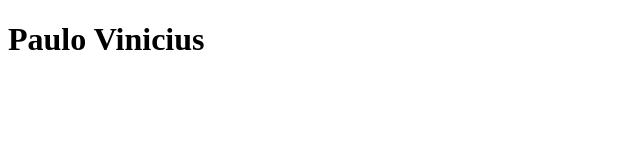
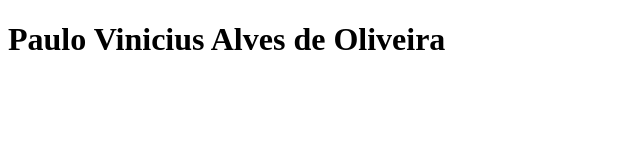
Before and after one commit to paulodelpra/paulodelpra, a plain HTML site: page index.html in a window 1280 px wide. Shown: the whole page, without its empty margins (0-640 px from the left). Drawn offline with Linux system fonts and the light colour scheme.

Commit message:
Inserindo nome completo

```diff
--- a/index.html
+++ b/index.html
@@ -5,6 +5,6 @@
         <title>Meu Portfólio</title>
     </head>
     <body>
-        <h1>Paulo Vinicius</h1>
+        <h1>Paulo Vinicius Alves de Oliveira</h1>
     </body>
 </html>
```
